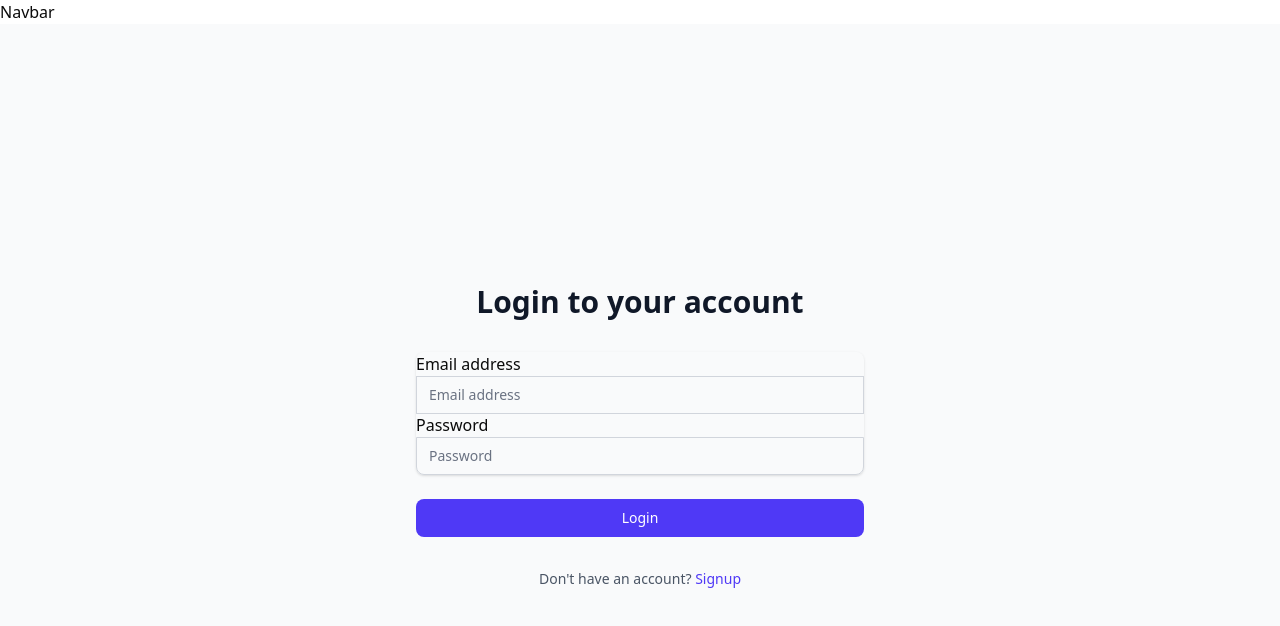
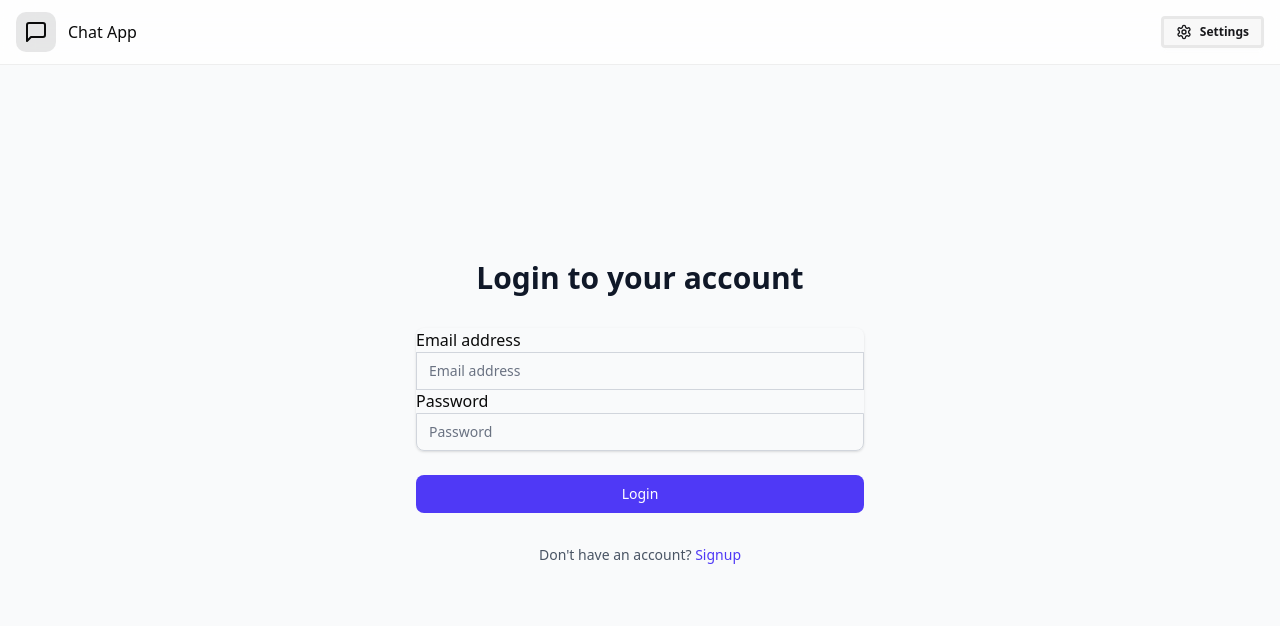
Before and after one commit to Abhishek09yadav/RealTimeChatApplication, a Next.js app in the folder Frontend/: page /LoginPage in a window 1280 px wide. Shown: the top 626 px of the page. Built offline with nearby package versions, Linux system fonts and the light colour scheme; no server answers.

Commit message:
Refactor Navbar component; enhance layout and user interaction; integrate logout functionality and user profile display

```diff
--- a/Frontend/src/Components/Navbar.tsx
+++ b/Frontend/src/Components/Navbar.tsx
@@ -1,13 +1,59 @@
-"use client"
-import React from 'react'
+"use client";
+import React from "react";
 import { useAuthStore } from "@/store/useAuthStore";
+import { LogOut, MessageSquare, Settings, User } from "lucide-react";
+import { useRouter } from "next/navigation";
+interface AuthStore {
+  logout: () => void;
+  authUser: object;
+}
+const Navbar = () => {
+  const { logout, authUser } = useAuthStore() as AuthStore;
+  const router = useRouter();
+  return (
+    <header
+      className="bg-base-100 border-b border-base-300 fixed w-full top-0 z-40
+    backdrop-blur-lg bg-base-100/80"
+    >
+      <div className="h-16 container mx-auto px-4">
+        <div className="flex items-center h-full gap-4 justify-between ">
+          {/* logo */}
+          <div
+            className="flex items-center gap-3 cursor-pointer"
+            onClick={() => router.push("/")}
+          >
+            <div className="h-10 w-10 rounded-lg bg-primary/10 flex items-center justify-center ">
+              <MessageSquare />
+            </div>
+            <h1>Chat App</h1>
+          </div>
+          {/* settings and profile section */}
+          <div className="flex flex-row items-center gap-3 cursor-pointer">
+            <div className="flex items-center gap-3">
+              <div
+                className=" btn btn-sm gap-2 transition-colors"
+                onClick={() => router.push("/Settings")}
+              >
+                <Settings className="w-4 h-4" />
+                <span>Settings</span>
+              </div>
+            </div>
+            {authUser && (
+              <>
+                <div className="flex items-center gap-3 cursor-pointer">
+                  <User />
+                  <span>{authUser?.fullName || "profile"}</span>
+                </div>
+                <button onClick={logout} className="cursor-pointer">
+                  <LogOut />
+                </button>
+              </>
+            )}
+          </div>
+        </div>
+      </div>
+    </header>
+  );
+};
 
-const Navbar = () => {
-      const { authUser } = useAuthStore();
-
-  return (
-    <div>Navbar</div>
-  )
-}
-
-export default Navbar
+export default Navbar;
```
